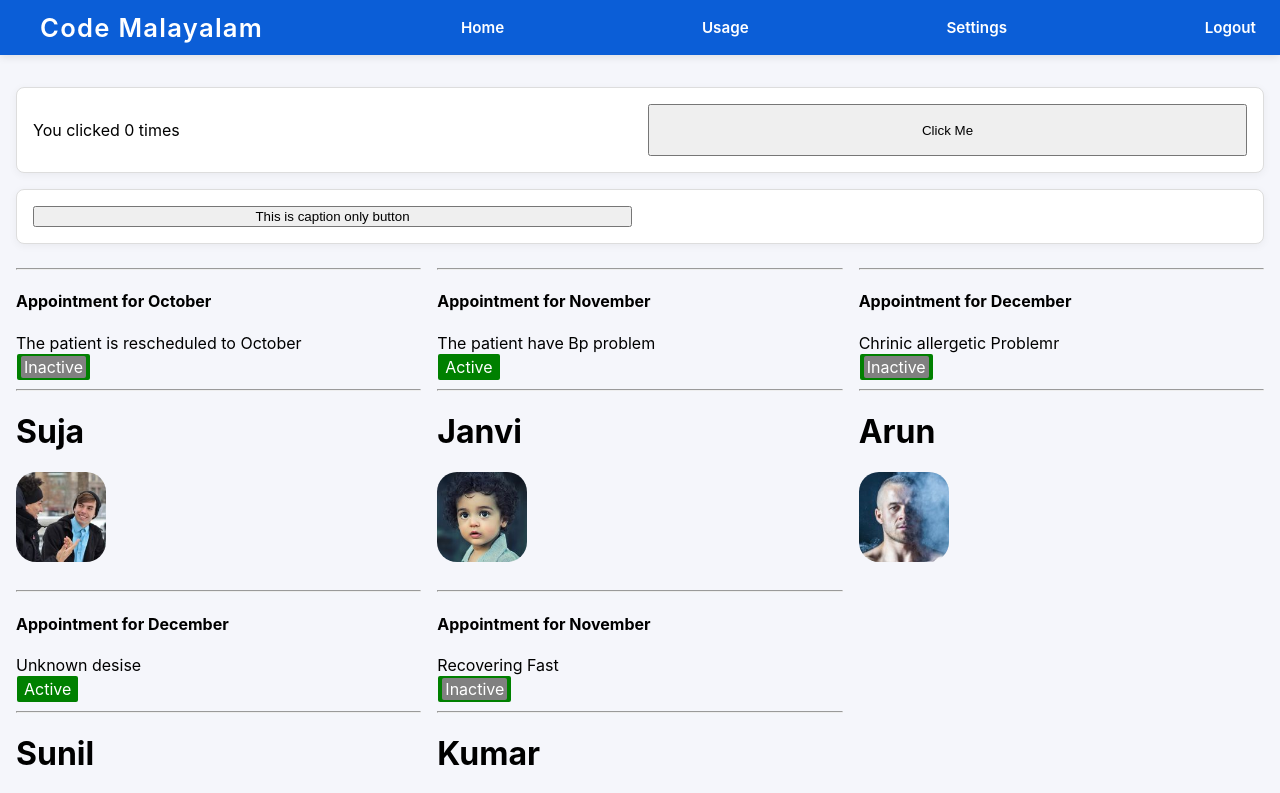
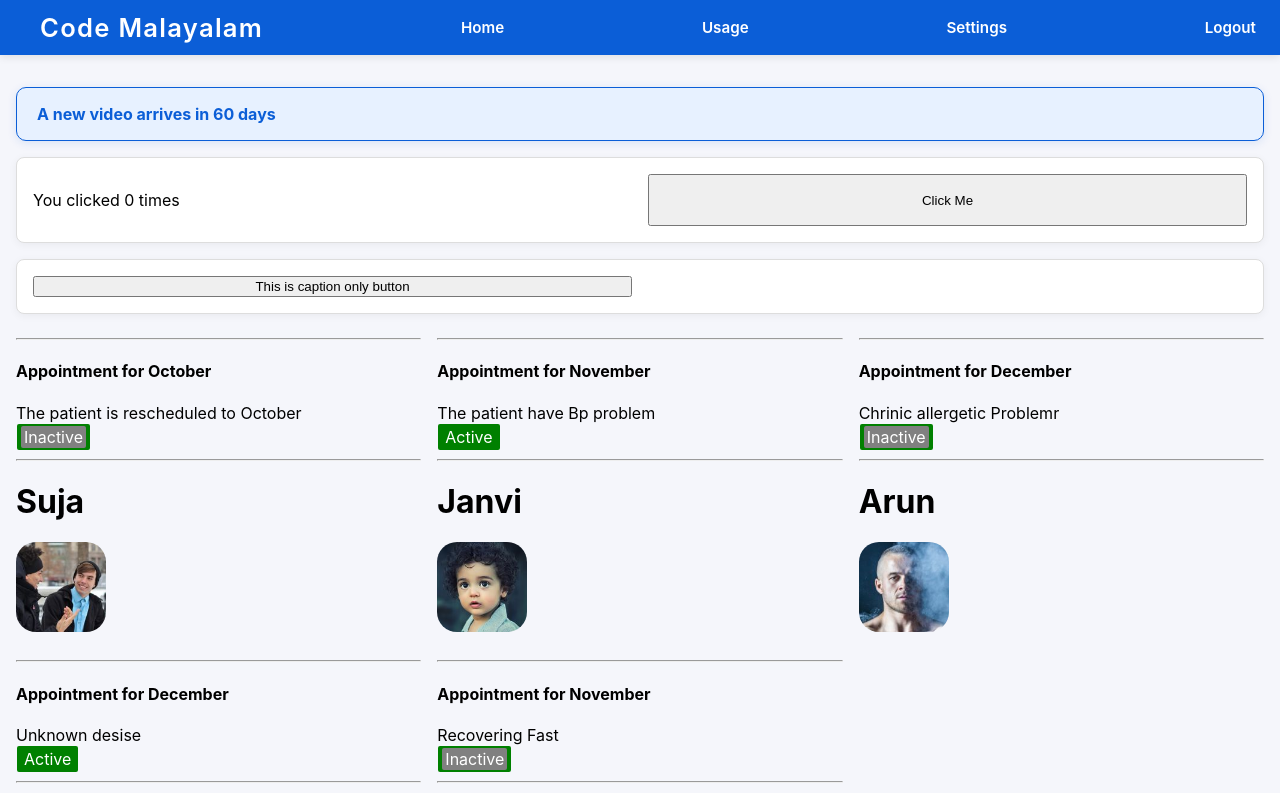
Before and after one commit to arunhiworth123/CodeMalayalam, a React (Create React App) app in the folder codemalayalam/: page / in a window 1280 px wide. Shown: the top 793 px of the page. Built offline with nearby package versions, Linux system fonts and the light colour scheme.

Commit message:
added video

```diff
--- a/codemalayalam/src/App.css
+++ b/codemalayalam/src/App.css
@@ -56,6 +56,17 @@
   box-shadow: 0 2px 8px rgba(0,0,0,0.05);
 }
 
+.video-countdown {
+  grid-column: 1 / -1;
+  background: #e7f1ff;
+  border: 1px solid #0b5ed7;
+  border-radius: 10px;
+  padding: 1rem 1.25rem;
+  color: #0b5ed7;
+  font-weight: 700;
+  box-shadow: 0 2px 10px rgba(11, 94, 215, 0.12);
+}
+
 .footer {
   grid-column: 1 / -1;
   text-align: center;
--- a/codemalayalam/src/App.js
+++ b/codemalayalam/src/App.js
@@ -1,4 +1,4 @@
-import React from 'react';
+import React, { useEffect, useState } from 'react';
 import './App.css';
 import List from './List/List.js';
 import {TodoFetcher,Increment} from './TodoFetcher.js';
@@ -12,6 +12,32 @@ const defaultUser = {
   imageSize: 90,
   borderRadius: '20px'
 };
+
+const COUNTDOWN_DAYS = 60;
+
+function getReleaseDate() {
+  if (typeof window === 'undefined') {
+    return null;
+  }
+
+  const storedDate = localStorage.getItem('releaseDate');
+  if (storedDate) {
+    return new Date(storedDate);
+  }
+
+  const today = new Date();
+  today.setHours(0, 0, 0, 0);
+  const releaseDate = new Date(today);
+  releaseDate.setDate(releaseDate.getDate() + COUNTDOWN_DAYS);
+  localStorage.setItem('releaseDate', releaseDate.toISOString());
+  return releaseDate;
+}
+
+function getDaysLeft(releaseDate) {
+  const now = new Date();
+  const diffMs = releaseDate - now;
+  return diffMs > 0 ? Math.ceil(diffMs / (1000 * 60 * 60 * 24)) : 0;
+}
 
 
 const obj = [
@@ -53,6 +79,28 @@ const obj = [
 ];
 
 export default function App() {
+  const [daysLeft, setDaysLeft] = useState(() => {
+    const releaseDate = getReleaseDate();
+    return releaseDate ? getDaysLeft(releaseDate) : COUNTDOWN_DAYS;
+  });
+
+  useEffect(() => {
+    const releaseDate = getReleaseDate();
+    if (!releaseDate) {
+      return undefined;
+    }
+
+    const timer = setInterval(() => {
+      setDaysLeft(getDaysLeft(releaseDate));
+    }, 1000 * 60 * 60);
+
+    return () => clearInterval(timer);
+  }, []);
+
+  const releaseMessage = daysLeft > 0
+    ? `A new video arrives in ${daysLeft} day${daysLeft === 1 ? '' : 's'}`
+    : 'A new video is now available!';
+
   return (
 <div className="App">
     <div className="app-header">
@@ -63,6 +111,7 @@ export default function App() {
     <span>Logout </span>
     </div>
 <div className="app-body">
+    <div className="video-countdown">{releaseMessage}</div>
     <Increment/>
     <TodoFetcher />
       {
```
